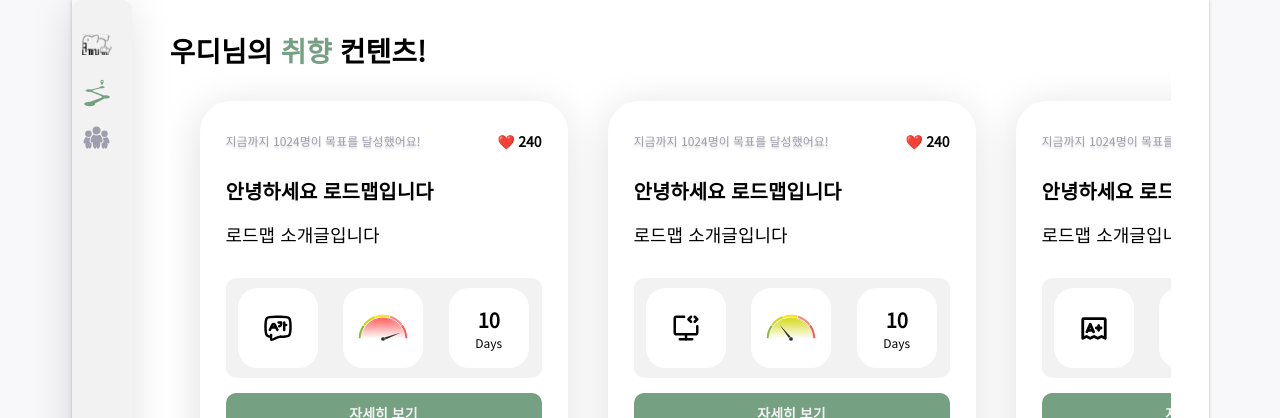
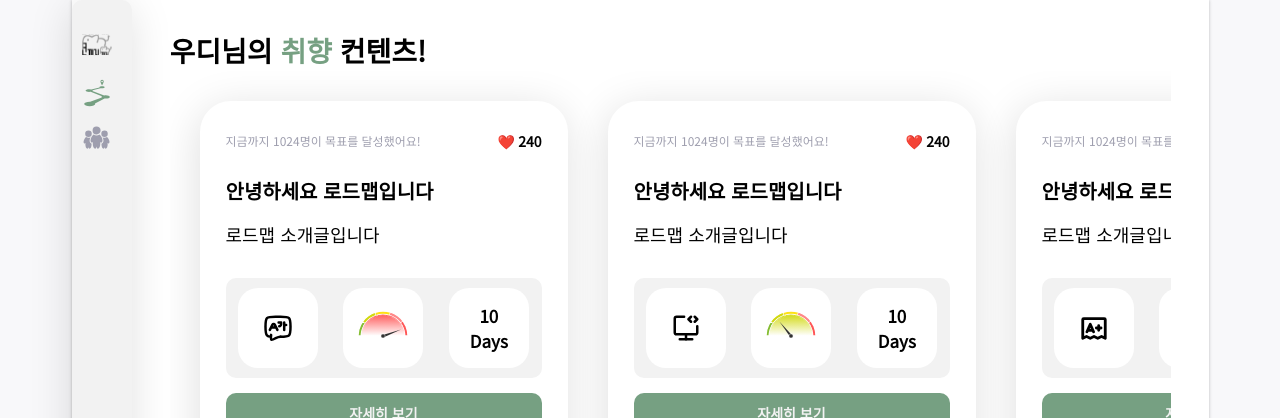
Before and after one commit to woowacourse-teams/2023-co-kirikiri, a React app in the folder client/: page /roadmap-list in a window 1280 px wide. Shown: the top 418 px of the page. Built offline with nearby package versions, Linux system fonts and the light colour scheme.

Commit message:
design: 태그의 inline style 제거

```diff
--- a/client/src/components/_common/roadmapItem/RoadmapItem.styles.ts
+++ b/client/src/components/_common/roadmapItem/RoadmapItem.styles.ts
@@ -1,16 +1,17 @@
 import { styled } from 'styled-components';
+import { Box } from '../box/Box.styles';
 
-export const RoadmapItem = styled.div`
+export const RoadmapItem = styled.div<{ hasBorder: boolean }>`
   flex-shrink: 0;
 
   width: 100%;
   max-width: 36.8rem;
   height: fit-content;
-  padding: 3rem 2.6rem 3rem 2.6rem;
+  padding: ${({ hasBorder }) => (hasBorder ? '3rem 2.6rem 3rem 2.6rem' : 0)};
 
   background: ${({ theme }) => theme.colors.white};
   border-radius: 3.1rem;
-  box-shadow: ${({ theme }) => theme.shadows.box};
+  box-shadow: ${({ theme, hasBorder }) => (hasBorder ? theme.shadows.box : 'none')};
 `;
 
 export const ItemHeader = styled.div`
@@ -23,7 +24,6 @@ export const ItemHeader = styled.div`
 export const AchieversCount = styled.div`
   ${({ theme }) => theme.fonts.description2}
   color: ${({ theme }) => theme.colors.gray300};
-  text-shadow: ${({ theme }) => theme.shadows.text};
 `;
 
 export const ReviewersCount = styled.div`
@@ -53,6 +53,16 @@ export const ItemExtraInfos = styled.div`
   border-radius: 1rem;
 `;
 
+export const Difficulty = styled(Box)`
+  & > svg {
+    margin-top: 1.5rem;
+  }
+`;
+
+export const RecommendedRoadmapPeriod = styled(Box)`
+  ${({ theme }) => theme.fonts.h2}
+`;
+
 export const ExtraInfoCol = styled.div`
   ${({ theme }) => theme.fonts.description4}
   display: flex;
@@ -76,28 +86,6 @@ export const ExtraInfoCol = styled.div`
 
 export const Category = styled.div``;
 
-export const Difficulty = styled.div``;
-
-export const RecommendedRoadmapPeriod = styled.div``;
-
-export const SeeDetailButton = styled.button`
-  ${({ theme }) => theme.fonts.button1}
-  cursor: pointer;
-
-  width: 100%;
-  height: 4rem;
-  margin-top: 1.5rem;
-
-  color: ${({ theme }) => theme.colors.gray100};
-
-  background: ${({ theme }) => theme.colors.main_dark};
-  border-radius: 1rem;
-
-  &:hover {
-    opacity: 0.9;
-  }
-`;
-
 export const ItemFooter = styled.div`
   display: flex;
   align-items: flex-end;
--- a/client/src/components/_common/roadmapItem/RoadmapItem.tsx
+++ b/client/src/components/_common/roadmapItem/RoadmapItem.tsx
@@ -1,18 +1,21 @@
+import type { RoadmapItemType } from '@myTypes/roadmap';
+
+import { Link } from 'react-router-dom';
+import SVGIcon from '@components/icons/SVGIcon';
 import { CategoriesInfo } from '@constants/roadmap/Category';
-import SVGIcon from '@components/icons/SVGIcon';
-import { RoadmapItemType } from '@myTypes/roadmap';
-import { Link } from 'react-router-dom';
 import { DIFFICULTY_ICON_NAME } from '@constants/roadmap/Difficulty';
 import Box from '../box/Box';
+import Button from '../button/Button';
 import * as S from './RoadmapItem.styles';
 
 type RoadmapItemProps = {
   item: RoadmapItemType;
+  hasBorder?: boolean;
 } & {
   dummyCategoryId?: keyof typeof CategoriesInfo;
 };
 
-const RoadmapItem = ({ item, dummyCategoryId }: RoadmapItemProps) => {
+const RoadmapItem = ({ item, dummyCategoryId, hasBorder = true }: RoadmapItemProps) => {
   const categoryIcon = (
     <SVGIcon name={CategoriesInfo[dummyCategoryId || item.category.id].iconName} />
   );
@@ -21,7 +24,7 @@ const RoadmapItem = ({ item, dummyCategoryId }: RoadmapItemProps) => {
   );
 
   return (
-    <S.RoadmapItem>
+    <S.RoadmapItem hasBorder={hasBorder}>
       <S.ItemHeader>
         <S.AchieversCount>지금까지 1024명이 목표를 달성했어요!</S.AchieversCount>
         <S.ReviewersCount>❤️ 240</S.ReviewersCount>
@@ -32,18 +35,14 @@ const RoadmapItem = ({ item, dummyCategoryId }: RoadmapItemProps) => {
       </S.ItemInfos>
       <S.ItemExtraInfos>
         <Box>{categoryIcon}</Box>
-        <Box>
-          <div style={{ marginTop: '2.5rem' }}>{difficultyIcon}</div>
-        </Box>
-        <Box>
-          <div style={{ fontWeight: '700', fontSize: '2rem' }}>
-            {item.recommendedRoadmapPeriod}
-          </div>
+        <S.Difficulty>{difficultyIcon}</S.Difficulty>
+        <S.RecommendedRoadmapPeriod>
+          <div>{item.recommendedRoadmapPeriod}</div>
           <div>Days</div>
-        </Box>
+        </S.RecommendedRoadmapPeriod>
       </S.ItemExtraInfos>
       <Link to={`/roadmap/${item.roadmapId}`}>
-        <S.SeeDetailButton>자세히 보기</S.SeeDetailButton>
+        <Button>{hasBorder ? '자세히 보기' : '진행중인 골룸 보기'}</Button>
       </Link>
       <S.ItemFooter>
         <S.CreatedBy>Created by {item.creator.name}</S.CreatedBy>
```
